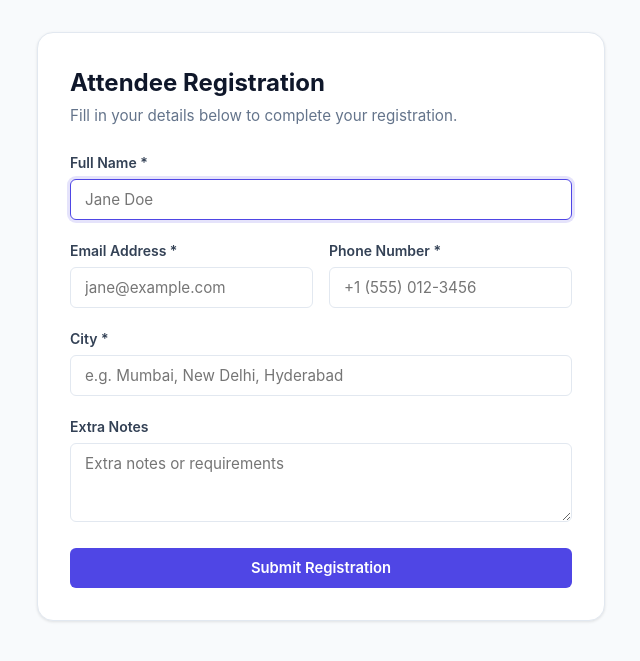
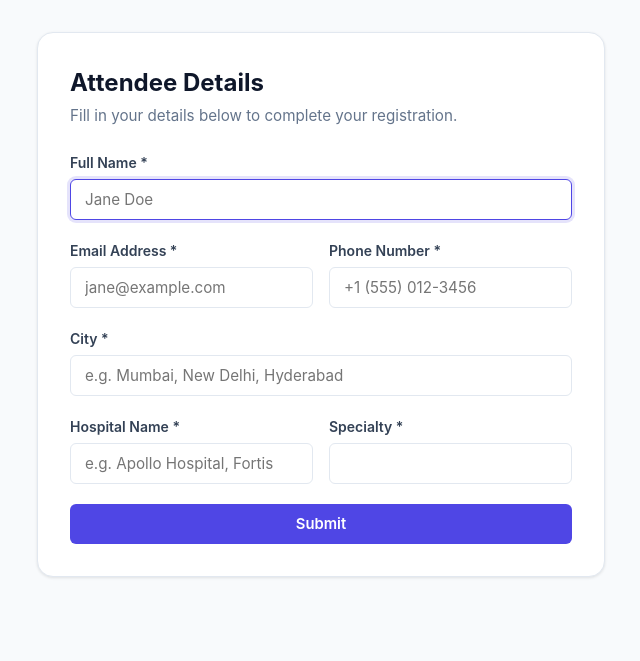
Before and after one commit to rishirke2805-lgtm/advance-medilinks, a Flask app: page / in a window 1280 px wide. Shown: the part 63-724 px from the top of the page, without its empty margins (319-959 px from the left). Run offline with Flask 3, Linux system fonts and the light colour scheme.

Commit message:
Update entire Advance Medilinks project

```diff
--- a/app.py
+++ b/app.py
@@ -1,3 +1,4 @@
+# Initialize database automatically on startup (required for Gunicorn/Render)
 import csv
 import io
 import re
@@ -19,18 +20,23 @@ from config import Config
 from database import get_db, init_db
 
 # -----------------------------------------------------------------------------
-# 1. Initialize Application First
+# 1. Initialize Application & Database
 # -----------------------------------------------------------------------------
 app = Flask(__name__)
 app.config.from_object(Config)
+
+# Initialize database automatically on startup (required for Gunicorn/Render)
+init_db()
+
 
 # -----------------------------------------------------------------------------
 # 2. Public Form Routes
 # -----------------------------------------------------------------------------
 @app.route("/")
 def register_form():
-    """Render public event registration form."""
+    """Render public attendee details form."""
     return render_template("register.html")
+
 
 @app.route("/register", methods=["POST"])
 def submit_registration():
@@ -39,11 +45,15 @@ def submit_registration():
     email = request.form.get("email", "").strip()
     phone = request.form.get("phone", "").strip()
     city = request.form.get("city", "").strip()
-    notes = request.form.get("notes", "").strip()
+    hospital_name = request.form.get("hospital_name", "").strip()
+    specialty = request.form.get("specialty", "").strip()
 
     # Server-side validation
-    if not all([full_name, email, phone, city]):
-        flash("Please complete all required fields (Name, Email, Phone, City).", "danger")
+    if not all([full_name, email, phone, city, hospital_name, specialty]):
+        flash(
+            "Please complete all required fields (Name, Email, Phone, City, Hospital Name, Specialty).",
+            "danger",
+        )
         return redirect(url_for("register_form"))
 
     if not re.match(r"^[^@\s]+@[^@\s]+\.[^@\s]+$", email):
@@ -52,23 +62,29 @@ def submit_registration():
 
     with get_db() as conn:
         cursor = conn.cursor()
-        # Inspect columns to support both fresh databases and existing databases
         cursor.execute("PRAGMA table_info(registrations);")
         existing_cols = [col["name"] for col in cursor.fetchall()]
 
         if "ticket_type" in existing_cols:
-            cursor.execute("""
-                INSERT INTO registrations (full_name, email, phone, city, ticket_type, notes)
+            cursor.execute(
+                """
+                INSERT INTO registrations (full_name, email, phone, city, hospital_name, specialty, ticket_type)
+                VALUES (?, ?, ?, ?, ?, ?, ?)
+                """,
+                (full_name, email, phone, city, hospital_name, specialty, "Standard"),
+            )
+        else:
+            cursor.execute(
+                """
+                INSERT INTO registrations (full_name, email, phone, city, hospital_name, specialty)
                 VALUES (?, ?, ?, ?, ?, ?)
-            """, (full_name, email, phone, city, "Standard", notes))
-        else:
-            cursor.execute("""
-                INSERT INTO registrations (full_name, email, phone, city, notes)
-                VALUES (?, ?, ?, ?, ?)
-            """, (full_name, email, phone, city, notes))
+                """,
+                (full_name, email, phone, city, hospital_name, specialty),
+            )
         reg_id = cursor.lastrowid
 
     return redirect(url_for("registration_success", reg_id=reg_id))
+
 
 @app.route("/success")
 def registration_success():
@@ -86,6 +102,7 @@ def registration_success():
 
     return render_template("success.html", reg=reg)
 
+
 # -----------------------------------------------------------------------------
 # 3. Admin & Data Management Routes
 # -----------------------------------------------------------------------------
@@ -97,7 +114,6 @@ def admin_dashboard():
 
     total_count = conn.execute("SELECT COUNT(*) AS total FROM registrations").fetchone()["total"]
 
-    # Calculate unique cities count
     cursor = conn.cursor()
     cursor.execute("PRAGMA table_info(registrations);")
     cols = [c["name"] for c in cursor.fetchall()]
@@ -111,18 +127,19 @@ def admin_dashboard():
 
     if query:
         pattern = f"%{query}%"
-        if "city" in cols:
-            rows = conn.execute("""
-                SELECT * FROM registrations
-                WHERE full_name LIKE ? OR email LIKE ? OR phone LIKE ? OR city LIKE ? OR notes LIKE ?
-                ORDER BY created_at DESC
-            """, (pattern, pattern, pattern, pattern, pattern)).fetchall()
-        else:
-            rows = conn.execute("""
-                SELECT * FROM registrations
-                WHERE full_name LIKE ? OR email LIKE ? OR phone LIKE ? OR notes LIKE ?
-                ORDER BY created_at DESC
-            """, (pattern, pattern, pattern, pattern)).fetchall()
+        rows = conn.execute(
+            """
+            SELECT * FROM registrations
+            WHERE full_name LIKE ?
+               OR email LIKE ?
+               OR phone LIKE ?
+               OR city LIKE ?
+               OR hospital_name LIKE ?
+               OR specialty LIKE ?
+            ORDER BY created_at DESC
+            """,
+            (pattern, pattern, pattern, pattern, pattern, pattern),
+        ).fetchall()
     else:
         rows = conn.execute("SELECT * FROM registrations ORDER BY created_at DESC").fetchall()
 
@@ -132,8 +149,9 @@ def admin_dashboard():
         rows=rows,
         total_count=total_count,
         city_count=city_count,
-        query=query
+        query=query,
     )
+
 
 @app.route("/admin/export")
 def export_csv():
@@ -141,49 +159,61 @@ def export_csv():
     query = request.args.get("q", "").strip()
     conn = get_db()
 
-    cursor = conn.cursor()
-    cursor.execute("PRAGMA table_info(registrations);")
-    cols = [c["name"] for c in cursor.fetchall()]
-
     if query:
         pattern = f"%{query}%"
-        if "city" in cols:
-            rows = conn.execute("""
-                SELECT * FROM registrations
-                WHERE full_name LIKE ? OR email LIKE ? OR phone LIKE ? OR city LIKE ? OR notes LIKE ?
-                ORDER BY created_at DESC
-            """, (pattern, pattern, pattern, pattern, pattern)).fetchall()
-        else:
-            rows = conn.execute("""
-                SELECT * FROM registrations
-                WHERE full_name LIKE ? OR email LIKE ? OR phone LIKE ? OR notes LIKE ?
-                ORDER BY created_at DESC
-            """, (pattern, pattern, pattern, pattern)).fetchall()
+        rows = conn.execute(
+            """
+            SELECT * FROM registrations
+            WHERE full_name LIKE ?
+               OR email LIKE ?
+               OR phone LIKE ?
+               OR city LIKE ?
+               OR hospital_name LIKE ?
+               OR specialty LIKE ?
+            ORDER BY created_at DESC
+            """,
+            (pattern, pattern, pattern, pattern, pattern, pattern),
+        ).fetchall()
     else:
         rows = conn.execute("SELECT * FROM registrations ORDER BY created_at DESC").fetchall()
     conn.close()
 
     output = io.StringIO()
     writer = csv.writer(output)
-    writer.writerow(["Reference ID", "Registration Date", "Full Name", "Email Address", "Phone", "City", "Notes"])
+    writer.writerow(
+        [
+            "Reference ID",
+            "Registration Date",
+            "Full Name",
+            "Email Address",
+            "Phone",
+            "City",
+            "Hospital Name",
+            "Specialty",
+        ]
+    )
 
     for r in rows:
-        city_val = r["city"] if "city" in r.keys() else ""
-        writer.writerow([
-            f"#REG-{r['id']:04d}",
-            r["created_at"],
-            r["full_name"],
-            r["email"],
-            r["phone"],
-            city_val,
-            r["notes"]
-        ])
+        keys = r.keys()
+        writer.writerow(
+            [
+                f"#REG-{r['id']:04d}",
+                r["created_at"],
+                r["full_name"],
+                r["email"],
+                r["phone"],
+                r["city"] if "city" in keys else "",
+                r["hospital_name"] if "hospital_name" in keys else "",
+                r["specialty"] if "specialty" in keys else "",
+            ]
+        )
 
     return Response(
         output.getvalue(),
         mimetype="text/csv",
-        headers={"Content-Disposition": "attachment; filename=event_registrations.csv"}
+        headers={"Content-Disposition": "attachment; filename=event_registrations.csv"},
     )
+
 
 @app.route("/admin/export-excel")
 def export_excel():
@@ -258,6 +288,7 @@ def export_excel():
         headers={"Content-Disposition": f"attachment; filename={filename}"},
     )
 
+
 @app.route("/admin/delete/<int:reg_id>", methods=["POST"])
 def delete_registration(reg_id):
     """Delete an individual registration record."""
@@ -265,6 +296,7 @@ def delete_registration(reg_id):
         conn.execute("DELETE FROM registrations WHERE id = ?", (reg_id,))
     flash(f"Registration #REG-{reg_id:04d} removed successfully.", "warning")
     return redirect(url_for("admin_dashboard"))
+
 
 # -----------------------------------------------------------------------------
 # 4. Entry Point
--- a/templates/register.html
+++ b/templates/register.html
@@ -5,7 +5,7 @@
 <div class="form-container">
   <div class="card">
     <div class="card-header">
-      <h1 class="card-title">Attendee Registration</h1>
+      <h1 class="card-title">Attendee Details</h1>
       <p class="card-subtitle">Fill in your details below to complete your registration.</p>
     </div>
 
@@ -39,12 +39,18 @@
         <input type="text" id="city" name="city" class="form-control" placeholder="e.g. Mumbai, New Delhi, Hyderabad" required>
       </div>
 
-      <div class="form-group">
-        <label class="form-label" for="notes">Extra Notes</label>
-        <textarea id="notes" name="notes" rows="3" class="form-control" placeholder="Extra notes or requirements"></textarea>
+      <div class="form-grid">
+        <div class="form-group">
+          <label class="form-label" for="hospital_name">Hospital Name *</label>
+          <input type="text" id="hospital_name" name="hospital_name" class="form-control" placeholder="e.g. Apollo Hospital, Fortis" required>
+        </div>
+        <div class="form-group">
+          <label class="form-label" for="specialty">Specialty *</label>
+          <input type="text" id="specialty" name="specialty" class="form-control" placeholder="" required>
+        </div>
       </div>
 
-      <button type="submit" class="btn btn-primary btn-block">Submit Registration</button>
+      <button type="submit" class="btn btn-primary btn-block">Submit</button>
     </form>
   </div>
 </div>
```
Also changed, not shown: database.py (+10 -2 lines), templates/admin.html (+5 -5 lines), templates/success.html (+8 -0 lines).
